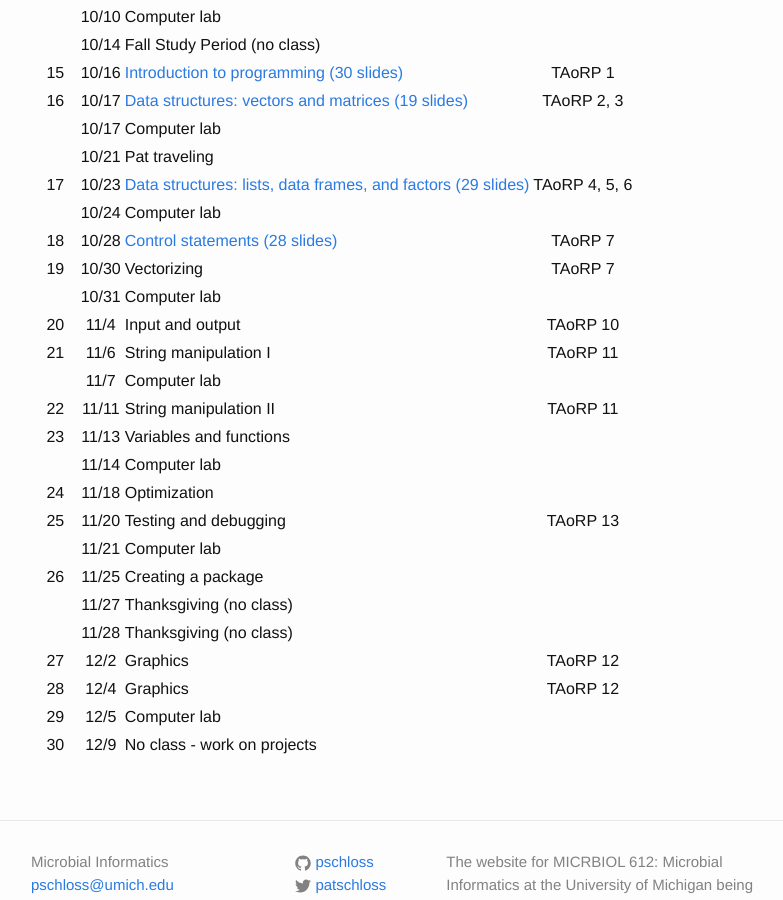
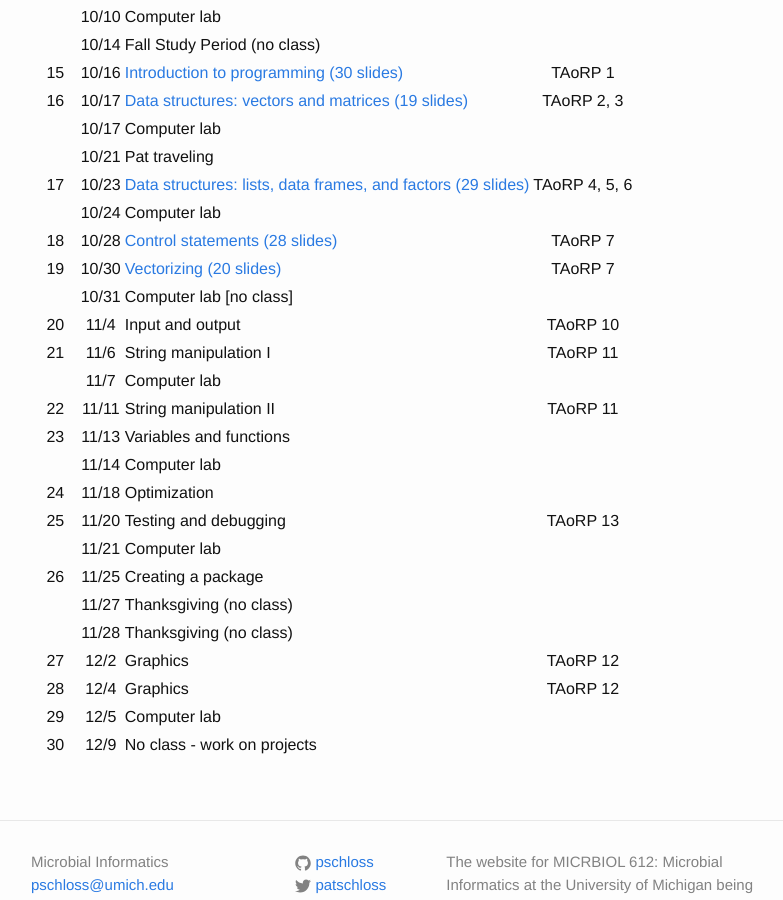
Before and after one commit to microbialinformatics/microbialinformatics.github.io, a Jekyll site: the page built from index.md, in a window 1280 px wide and 900 px high, scrolled down 2875 px. Shown: the whole window, without its empty margins (239-1022 px from the left). Built offline with Jekyll 4.4.1, drawn with Linux system fonts in a browser that asks for light colours.

Commit message:
Add information for Lecture 19

```diff
--- a/index.md
+++ b/index.md
@@ -82,8 +82,8 @@ Class	|	Date	|	Topic	|	Reading
 17  |   10/23   |   [Data structures: lists, data frames, and factors (29 slides)](slides/Lecture17)	|	TAoRP 4, 5, 6
 	|	10/24	|	Computer lab	|
 18	|	10/28	|	[Control statements (28 slides)](slides/Lecture18)	|	TAoRP 7
-19	|	10/30	|   Vectorizing | TAoRP 7
-	|	10/31	|	Computer lab	|
+19	|	10/30	|   [Vectorizing (20 slides)](slides/Lecture19) | TAoRP 7
+	|	10/31	|	Computer lab [no class]	|
 20	|	11/4	|	Input and output	|	TAoRP 10
 21	|	11/6	|	String manipulation I	|	TAoRP 11
 	|	11/7	|	Computer lab	|
```
